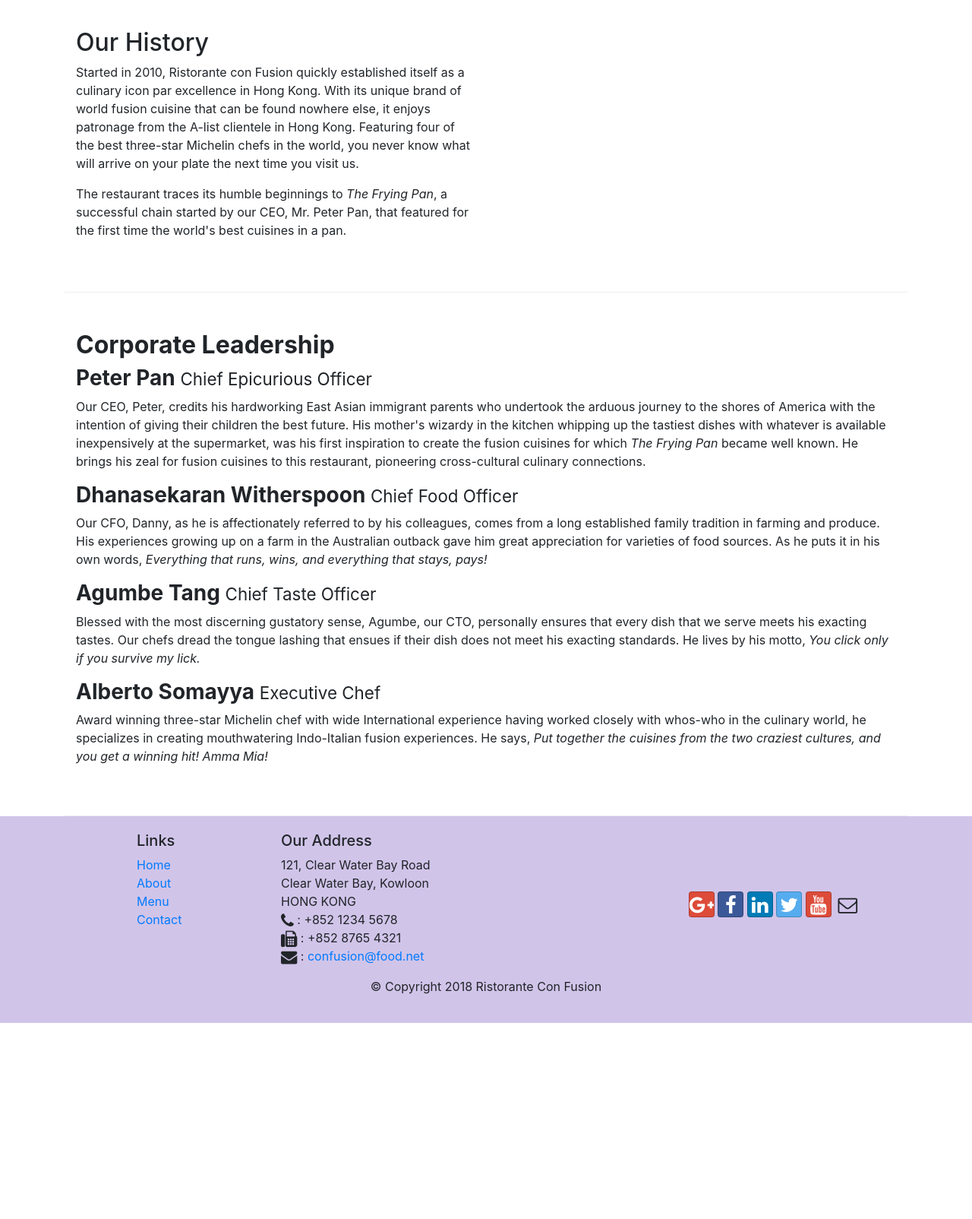
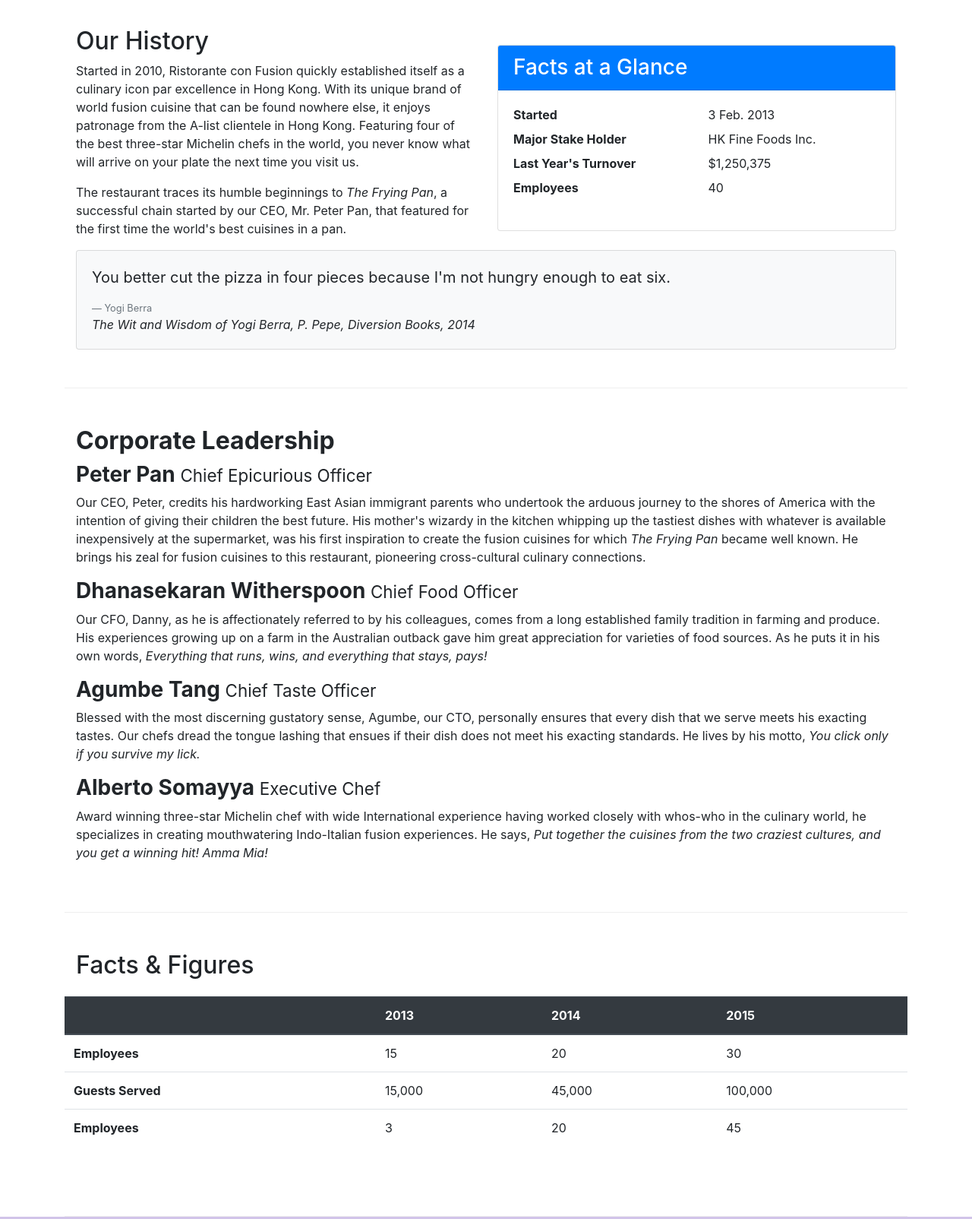
Before and after one commit to Xerenz/conFusion, a website: page aboutus.html in a window 1280 px wide. Shown: the part 480-2084 px from the top of the page at 76% size. Before the commit the page ends 1826 px from the top, so only its background shows below. Drawn offline with nearby package versions, Linux system fonts and the light colour scheme.

Commit message:
cards and media

```diff
--- a/aboutus.html
+++ b/aboutus.html
@@ -25,7 +25,7 @@
                 <i class="navbar-toggler-icon"></i>
             </button>
 
-            <a href="index.html" class="navbar-brand">Ristorante Con Fusion</a>
+            <a class="navbar-brand" href="#"><img src="img/logo.png" alt="Ristorante Con Fusion" height="30" width="41"></a>
 
             <div class="collapse navbar-collapse" id="Navbar">
                 <!-- enclose inside collapse div so these are hidden for es
@@ -50,7 +50,8 @@
                     <h1>Ristorante con Fusion</h1>
                     <p>We take inspiration from the World's best cuisines, and create a unique fusion experience. Our lipsmacking creations will tickle your culinary senses!</p>
                 </div>
-                <div class="col-12 col-sm">
+                <div class="col-12 col-sm align-self-center">
+                    <img src="img/logo.png" class="image-fluid" alt="">
                 </div>
             </div>
         </div>
@@ -77,6 +78,30 @@
                 <p>The restaurant traces its humble beginnings to <em>The Frying Pan</em>, a successful chain started by our CEO, Mr. Peter Pan, that featured for the first time the world's best cuisines in a pan.</p>
             </div>
             <div class="col-12 col-sm">
+                <div class="card">
+                    <h3 class="card-header bg-primary text-white">Facts at a Glance</h3>
+                    <div class="card-body">
+                        <dl class="row">
+                            <dt class="col-6">Started</dt>
+                            <dd class="col">3 Feb. 2013</dd>
+                            <dt class="col-6">Major Stake Holder</dt>
+                            <dd class="col-6">HK Fine Foods Inc.</dd>
+                            <dt class="col-6">Last Year's Turnover</dt>
+                            <dd class="col-6">$1,250,375</dd>
+                            <dt class="col-6">Employees</dt>
+                            <dd class="col-6">40</dd>
+                        </dl>
+                    </div>
+                </div>
+            </div>
+            <div class="col-12">
+                <div class="card card-body bg-light">
+                    <blockquote class="blockquote">
+                        <p class="mb-0">You better cut the pizza in four pieces because I'm not hungry enough to eat six.</p>
+                    </blockquote>
+                    <footer class="blockquote-footer">Yogi Berra</footer>
+                    <cite title="Source Title">The Wit and Wisdom of Yogi Berra, P. Pepe, Diversion Books, 2014</cite>
+                </div>
             </div>
         </div>
 
@@ -93,6 +118,45 @@
                 <h3><strong>Alberto Somayya </strong><small>Executive Chef</small></h3>
                 <p class="d-none d-sm-block">Award winning three-star Michelin chef with wide International experience having worked closely with whos-who in the culinary world, he specializes in creating mouthwatering Indo-Italian fusion experiences. He says, <em>Put together the cuisines from the two craziest cultures, and you get a winning hit! Amma Mia!</em></p>
             </div>
+       </div>
+
+       <div class="row-content row">
+           <div class="col-12 col-sm-9">
+               <h2>Facts &amp; Figures</h2>
+           </div>
+           <div class="table-responsive">
+               <table class="table table-stripped">
+                   <thead class="thead-dark">
+                        <tr>
+                            <th>&nbsp;</th>
+                            <th>2013</th>
+                            <th>2014</th>
+                            <th>2015</th>
+                        </tr>
+                   </thead>
+                   <tbody>
+                        <tr>
+                            <th>Employees</th>
+                            <td>15</td>
+                            <td>20</td>
+                            <td>30</td>
+                        </tr>
+                        <tr>
+                            <th>Guests Served</th>
+                            <td>15,000</td>
+                            <td>45,000</td>
+                            <td>100,000</td>
+                        </tr>
+                        <tr>
+                            <th>Employees</th>
+                            <td>3</td>
+                            <td>20</td>
+                            <td>45</td>
+                        </tr>
+                   </tbody>
+               </table>
+           </div>
+           <div class="col-12 col-sm-3"></div>
        </div>
 
     </div>
```
Also changed, not shown: contactus.html (+8 -7 lines), index.html (+18 -7 lines), img/alberto.png (added), img/buffet.png (added), img/logo.png (added), img/uthappizza.png (added), 1 other file.
